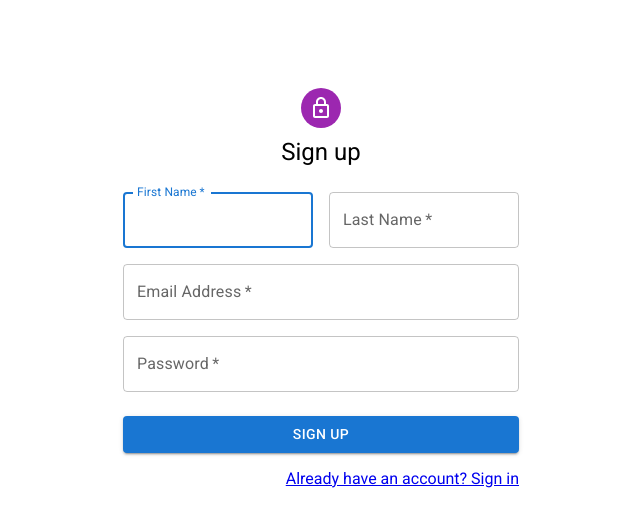
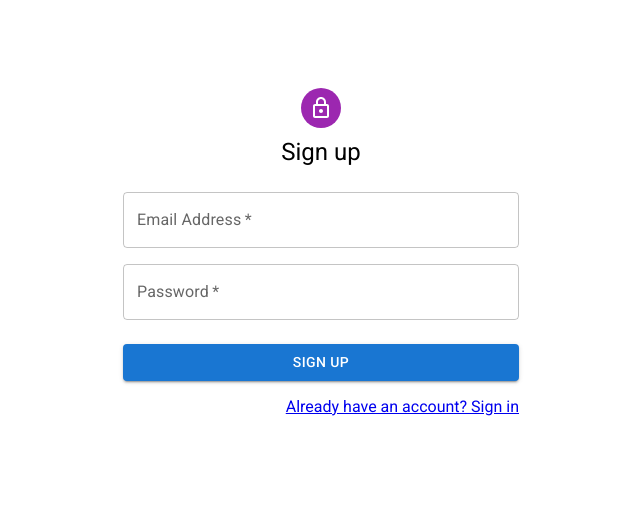
Before and after one commit to hndrawijaya/react-authentication, a React (Create React App) app: page /register in a window 1280 px wide. Shown: the top 526 px of the page, without its empty margins (319-959 px from the left). Built offline with nearby package versions, Linux system fonts and the light colour scheme.

Commit message:
remove name from register

```diff
--- a/src/containers/Register.js
+++ b/src/containers/Register.js
@@ -40,27 +40,6 @@ const Register = () => {
                 </Typography>
                 <Box component="form" noValidate onSubmit={handleSubmit} sx={{ mt: 3 }}>
                     <Grid container spacing={2}>
-                        <Grid item xs={12} sm={6}>
-                            <TextField
-                                autoComplete="given-name"
-                                name="firstName"
-                                required
-                                fullWidth
-                                id="firstName"
-                                label="First Name"
-                                autoFocus
-                            />
-                        </Grid>
-                        <Grid item xs={12} sm={6}>
-                            <TextField
-                                required
-                                fullWidth
-                                id="lastName"
-                                label="Last Name"
-                                name="lastName"
-                                autoComplete="family-name"
-                            />
-                        </Grid>
                         <Grid item xs={12}>
                             <TextField
                                 required
```
